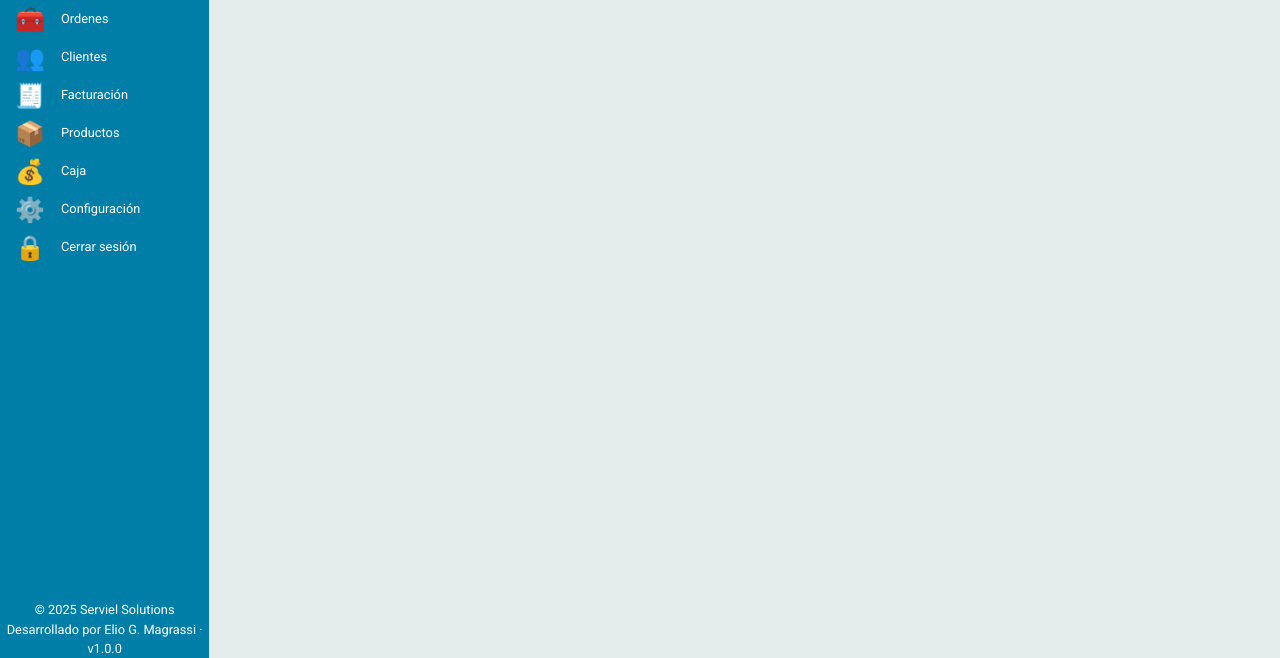
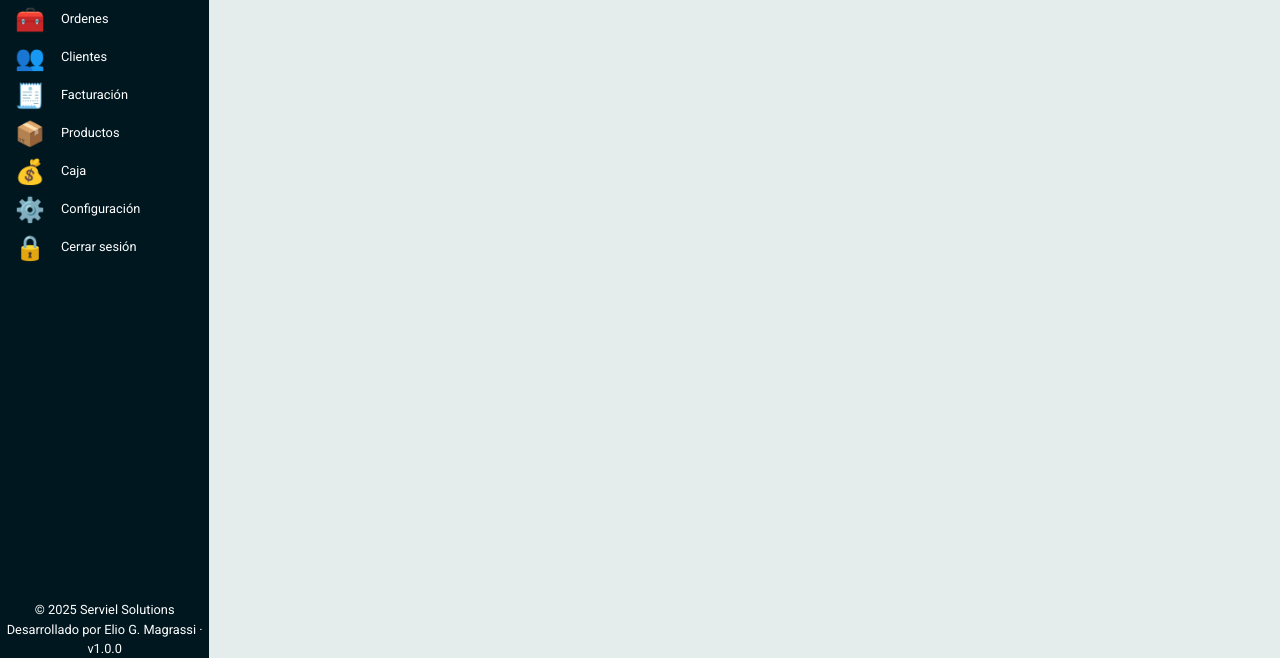
Before and after one commit to gas051093/egm-tech, a website: page index.html in a window 1280 px wide. Shown: the part 142-800 px from the top of the page. Drawn offline with nearby package versions, Linux system fonts and the light colour scheme.

Commit message:
se modifico el bg de la sidebar

```diff
--- a/sass/variable/__colors.scss
+++ b/sass/variable/__colors.scss
@@ -6,7 +6,7 @@ $colors:(
     greysub: #2e2e2e,
     btn_hover: #00A7E1,
     light_primary: #d4c7be,
-    bg_color:#007EA7,
+    bg_color:#00171F,
     bg_color_secondary: #003459,
     bg_menu: #082832,
 )
```
Also changed, not shown: style/style.css.
